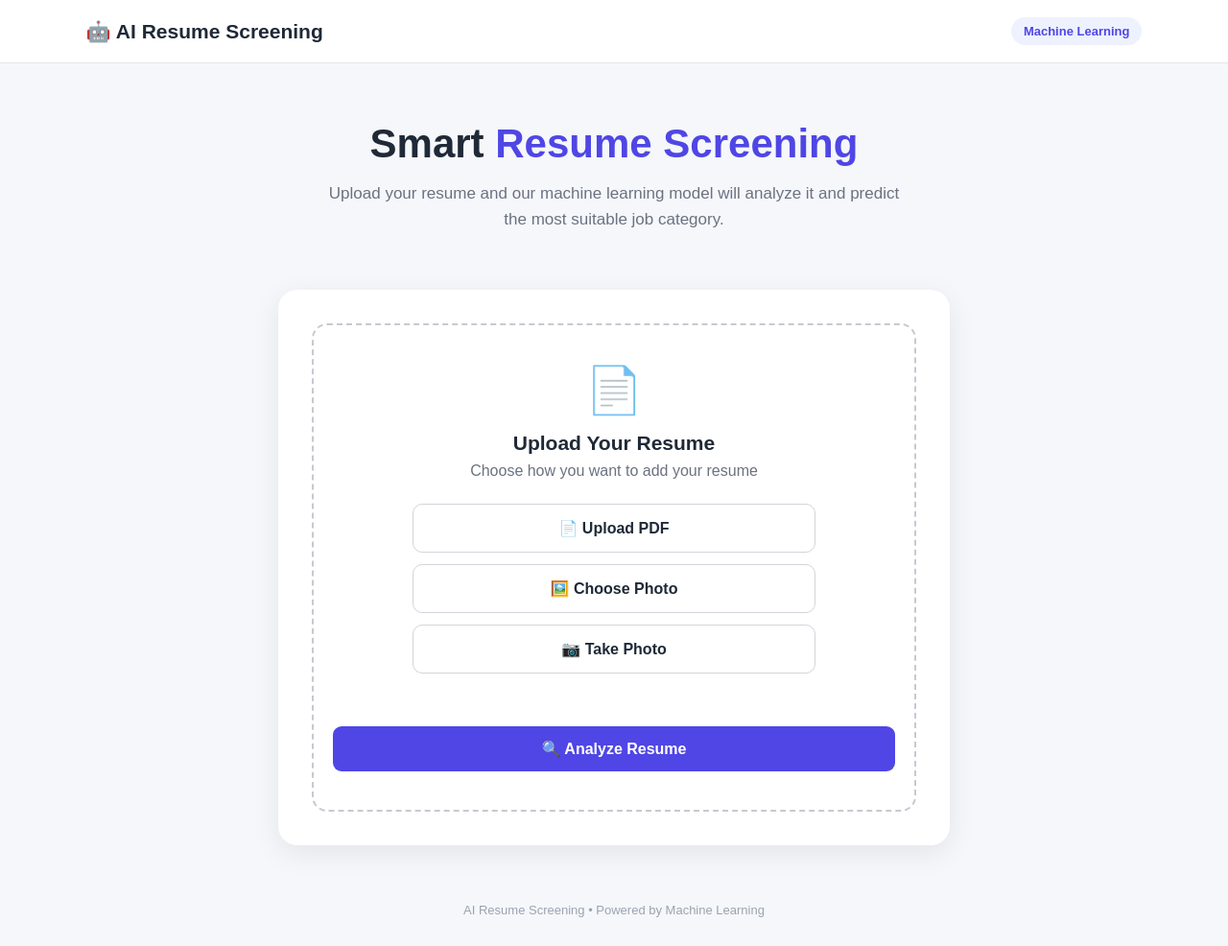
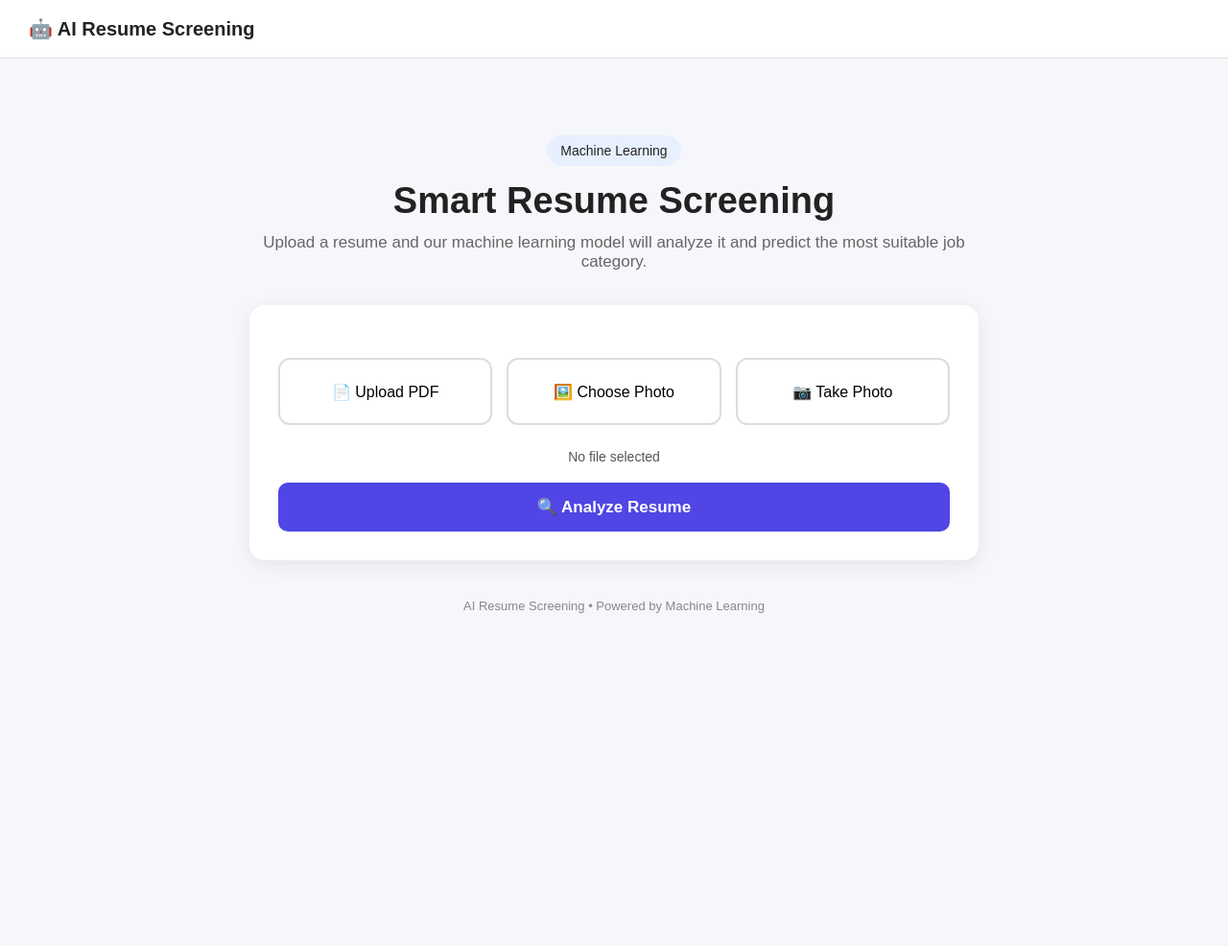
Before and after one commit to prathambulbule-alt/AI-Resume-Screening, a Flask app: page / in a window 1280 px wide. Shown: the whole page at 96% size. After the commit the page ends 639 px from the top, so only its background shows below. Run offline with Flask 3, Linux system fonts and the light colour scheme; parts of the project's set-up code (start-up, migrations or seed data) failed here and were passed over.

Commit message:
Fix resume photo and camera upload

```diff
--- a/webapp/app.py
+++ b/webapp/app.py
@@ -23,6 +23,7 @@ def home():
         # Get the selected file from any of the 3 upload options
         file = request.files.get("resume")
         if not file or file.filename == "":
+            print("UPLOAD FILE:", file.filename if file else "NO FILE")
             error = "Please upload or capture a resume."
             return render_template(
                 "index.html",
--- a/webapp/templates/index.html
+++ b/webapp/templates/index.html
@@ -11,266 +11,193 @@
             padding: 0;
         }
         body {
-            font-family: Arial, Helvetica, sans-serif;
+            font-family: Arial, sans-serif;
+            background: #f5f7fb;
+            color: #222;
             min-height: 100vh;
-            background: #f5f7fb;
-            color: #1f2937;
         }
-        .navbar {
+        nav {
             background: white;
-            border-bottom: 1px solid #e5e7eb;
-            padding: 18px 7%;
-            display: flex;
-            justify-content: space-between;
-            align-items: center;
+            padding: 18px 30px;
+            border-bottom: 1px solid #ddd;
+            font-size: 20px;
+            font-weight: bold;
         }
-        .logo {
-            font-size: 21px;
-            font-weight: 700;
-        }
-        .badge {
-            background: #eef2ff;
-            color: #4f46e5;
-            padding: 7px 13px;
-            border-radius: 20px;
-            font-size: 13px;
-            font-weight: 600;
+        .container {
+            max-width: 800px;
+            margin: 60px auto;
+            padding: 20px;
         }
         .hero {
             text-align: center;
-            padding: 60px 20px 35px;
+            margin-bottom: 35px;
         }
-        .hero h1 {
-            font-size: 42px;
-            margin-bottom: 14px;
+        .badge {
+            display: inline-block;
+            background: #e8f0ff;
+            padding: 8px 14px;
+            border-radius: 20px;
+            font-size: 14px;
+            margin-bottom: 15px;
         }
-        .hero h1 span {
-            color: #4f46e5;
+        h1 {
+            font-size: 38px;
+            margin-bottom: 12px;
         }
         .hero p {
-            color: #6b7280;
+            color: #666;
             font-size: 17px;
-            max-width: 620px;
-            margin: auto;
-            line-height: 1.6;
         }
         .card {
-            width: 90%;
-            max-width: 700px;
-            margin: 25px auto 60px;
             background: white;
-            padding: 35px;
-            border-radius: 20px;
-            box-shadow: 0 8px 30px rgba(0, 0, 0, 0.08);
-        }
-        .upload-area {
-            border: 2px dashed #c7c9d1;
+            padding: 30px;
             border-radius: 16px;
-            padding: 40px 20px;
+            box-shadow: 0 5px 20px rgba(0,0,0,0.08);
             text-align: center;
-        }
-        .upload-icon {
-            font-size: 48px;
-            margin-bottom: 15px;
-        }
-        .upload-area h2 {
-            font-size: 21px;
-            margin-bottom: 8px;
-        }
-        .upload-area p {
-            color: #6b7280;
-            margin-bottom: 25px;
         }
         .options {
             display: grid;
-            gap: 12px;
-            max-width: 420px;
-            margin: auto;
+            grid-template-columns: repeat(3, 1fr);
+            gap: 15px;
+            margin: 25px 0;
         }
         .option-btn {
-            position: relative;
-            display: block;
-            width: 100%;
-            padding: 15px 20px;
-            border: 1px solid #d1d5db;
-            border-radius: 10px;
+            border: 2px solid #ddd;
             background: white;
-            color: #1f2937;
+            border-radius: 12px;
+            padding: 20px 10px;
+            cursor: pointer;
             font-size: 16px;
-            font-weight: 600;
-            cursor: pointer;
             transition: 0.2s;
+            display: flex;
+            align-items: center;
+            justify-content: center;
+            min-height: 70px;
         }
         .option-btn:hover {
             border-color: #4f46e5;
-            background: #fafaff;
-        }
-        .option-btn input {
-            position: absolute;
-            width: 1px;
-            height: 1px;
-            opacity: 0;
-            pointer-events: none;
+            background: #f8f8ff;
         }
         .analyze-btn {
-            margin-top: 20px;
+            width: 100%;
+            border: none;
             background: #4f46e5;
             color: white;
-            border: none;
-            padding: 14px 32px;
-            border-radius: 9px;
-            font-size: 16px;
-            font-weight: 600;
+            padding: 15px;
+            border-radius: 10px;
+            font-size: 17px;
+            font-weight: bold;
             cursor: pointer;
-            width: 100%;
         }
-        .analyze-btn:hover {
-            background: #4338ca;
+        .analyze-btn:active {
+            transform: scale(0.98);
         }
-        .selected {
-            margin-top: 15px;
+        #selectedFile {
+            margin: 15px 0;
+            color: #555;
             font-size: 14px;
-            color: #4f46e5;
-            font-weight: 600;
             min-height: 20px;
         }
         .result {
-            margin-top: 30px;
-            padding: 25px;
-            border-radius: 15px;
-            background: #f0fdf4;
-            border: 1px solid #bbf7d0;
-            text-align: center;
-        }
-        .result-label {
-            color: #6b7280;
-            font-size: 14px;
-            margin-bottom: 8px;
-        }
-        .category {
-            font-size: 28px;
-            font-weight: 700;
-            color: #15803d;
-        }
-        .success {
-            font-size: 14px;
-            color: #166534;
-            margin-top: 8px;
+            margin-top: 25px;
+            padding: 20px;
+            background: #eefbf2;
+            border-radius: 12px;
         }
         .error {
-            margin-top: 20px;
-            padding: 15px;
-            border-radius: 10px;
-            background: #fef2f2;
-            color: #b91c1c;
-            border: 1px solid #fecaca;
+            margin-top: 25px;
+            padding: 20px;
+            background: #fff0f0;
+            color: #c62828;
+            border-radius: 12px;
+        }
+        footer {
             text-align: center;
+            margin-top: 40px;
+            color: #888;
+            font-size: 13px;
         }
-        .footer {
-            text-align: center;
-            color: #9ca3af;
-            font-size: 13px;
-            padding-bottom: 30px;
+        /* Hidden file input */
+        #resumeInput {
+            display: none;
         }
         @media (max-width: 600px) {
-            .navbar {
-                padding: 15px 5%;
+            .container {
+                margin: 30px auto;
+                padding: 15px;
             }
-            .logo {
-                font-size: 18px;
+            h1 {
+                font-size: 30px;
             }
-            .badge {
-                font-size: 11px;
+            .options {
+                grid-template-columns: 1fr;
             }
-            .hero {
-                padding: 45px 18px 25px;
-            }
-            .hero h1 {
-                font-size: 31px;
-            }
-            .hero p {
-                font-size: 15px;
-            }
-            .card {
-                width: 92%;
-                padding: 20px;
-            }
-            .upload-area {
-                padding: 30px 15px;
+            .option-btn {
+                min-height: 60px;
             }
         }
     </style>
 </head>
 <body>
-    <nav class="navbar">
-        <div class="logo">🤖 AI Resume Screening</div>
+<nav>
+    🤖 AI Resume Screening
+</nav>
+<div class="container">
+    <div class="hero">
         <div class="badge">Machine Learning</div>
-    </nav>
-    <section class="hero">
-        <h1>Smart <span>Resume Screening</span></h1>
+        <h1>Smart Resume Screening</h1>
         <p>
-            Upload your resume and our machine learning model
+            Upload a resume and our machine learning model
             will analyze it and predict the most suitable job category.
         </p>
-    </section>
+    </div>
     <div class="card">
-        <form method="POST" enctype="multipart/form-data">
-            <div class="upload-area">
-                <div class="upload-icon">📄</div>
-                <h2>Upload Your Resume</h2>
-                <p>
-                    Choose how you want to add your resume
-                </p>
-                <div class="options">
-                    <label class="option-btn">
-                        📄 Upload PDF
+        <form method="POST"
+              enctype="multipart/form-data"
+              id="resumeForm">
+            <!-- One single file input -->
             <input
                 type="file"
+                id="resumeInput"
                 name="resume"
-                            accept=".pdf"
-                            onchange="selectFile(this)"
+                onchange="fileSelected(this)"
             >
-                    </label>
-                    <label class="option-btn">
+            <div class="options">
+                <button
+                    type="button"
+                    class="option-btn"
+                    onclick="selectPDF()">
+                    📄 Upload PDF
+                </button>
+                <button
+                    type="button"
+                    class="option-btn"
+                    onclick="selectPhoto()">
                     🖼️ Choose Photo
-                        <input
-                            type="file"
-                            name="resume"
-                            accept="image/*"
-                            onchange="selectFile(this)"
-                        >
-                    </label>
-                    <label class="option-btn">
+                </button>
+                <button
+                    type="button"
+                    class="option-btn"
+                    onclick="takePhoto()">
                     📷 Take Photo
-                        <input
-                            type="file"
-                            name="resume"
-                            accept="image/*"
-                            capture="environment"
-                            onchange="selectFile(this)"
-                        >
-                    </label>
+                </button>
             </div>
-                <div class="selected" id="selectedFile"></div>
+            <div id="selectedFile">
+                No file selected
+            </div>
             <button
                 type="submit"
-                    class="analyze-btn"
-                >
+                class="analyze-btn">
                 🔍 Analyze Resume
             </button>
-            </div>
         </form>
         {% if prediction %}
             <div class="result">
-            <div class="result-label">
-                Prediction Result
-            </div>
-            <div class="category">
-                {{ prediction }}
-            </div>
-            <div class="success">
-                ✓ Resume successfully analyzed
-            </div>
+                <h2>Result</h2>
+                <p>
+                    Predicted Job Category:
+                    <strong>{{ prediction }}</strong>
+                </p>
             </div>
         {% endif %}
         {% if error %}
@@ -279,26 +206,44 @@
             </div>
         {% endif %}
     </div>
-    <div class="footer">
+    <footer>
         AI Resume Screening • Powered by Machine Learning
+    </footer>
 </div>
 <script>
-        function selectFile(input) {
+    const resumeInput = document.getElementById("resumeInput");
+    // Upload PDF
+    function selectPDF() {
+        resumeInput.accept = ".pdf,application/pdf";
+        resumeInput.removeAttribute("capture");
+        resumeInput.value = "";
+        resumeInput.click();
+    }
+    // Choose photo from gallery
+    function selectPhoto() {
+        resumeInput.accept = "image/*";
+        resumeInput.removeAttribute("capture");
+        resumeInput.value = "";
+        resumeInput.click();
+    }
+    // Take photo using camera
+    function takePhoto() {
+        resumeInput.accept = "image/*";
+        resumeInput.setAttribute("capture", "environment");
+        resumeInput.value = "";
+        resumeInput.click();
+    }
+    // Show selected file
+    function fileSelected(input) {
         const selectedFile =
             document.getElementById("selectedFile");
-            if (input.files.length > 0) {
+        if (input.files && input.files.length > 0) {
+            const file = input.files[0];
             selectedFile.textContent =
-                    "✓ Selected: " + input.files[0].name;
-                // Clear the other file inputs
-                const inputs =
-                    document.querySelectorAll(
-                        'input[type="file"]'
-                    );
-                inputs.forEach(function(fileInput) {
-                    if (fileInput !== input) {
-                        fileInput.value = "";
-                    }
-                });
+                "✓ Selected: " + file.name;
+        } else {
+            selectedFile.textContent =
+                "No file selected";
         }
     }
 </script>
```
Lines whose indentation alone changed are shown as unchanged.
